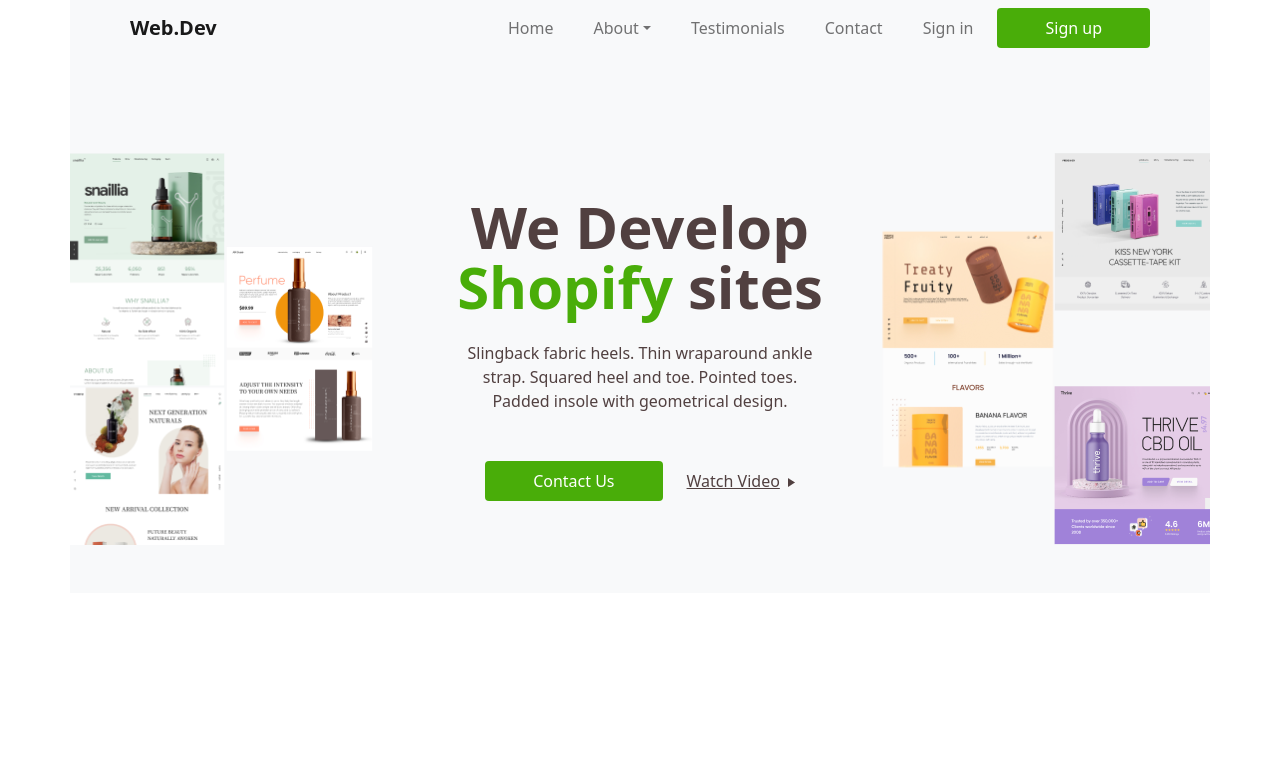
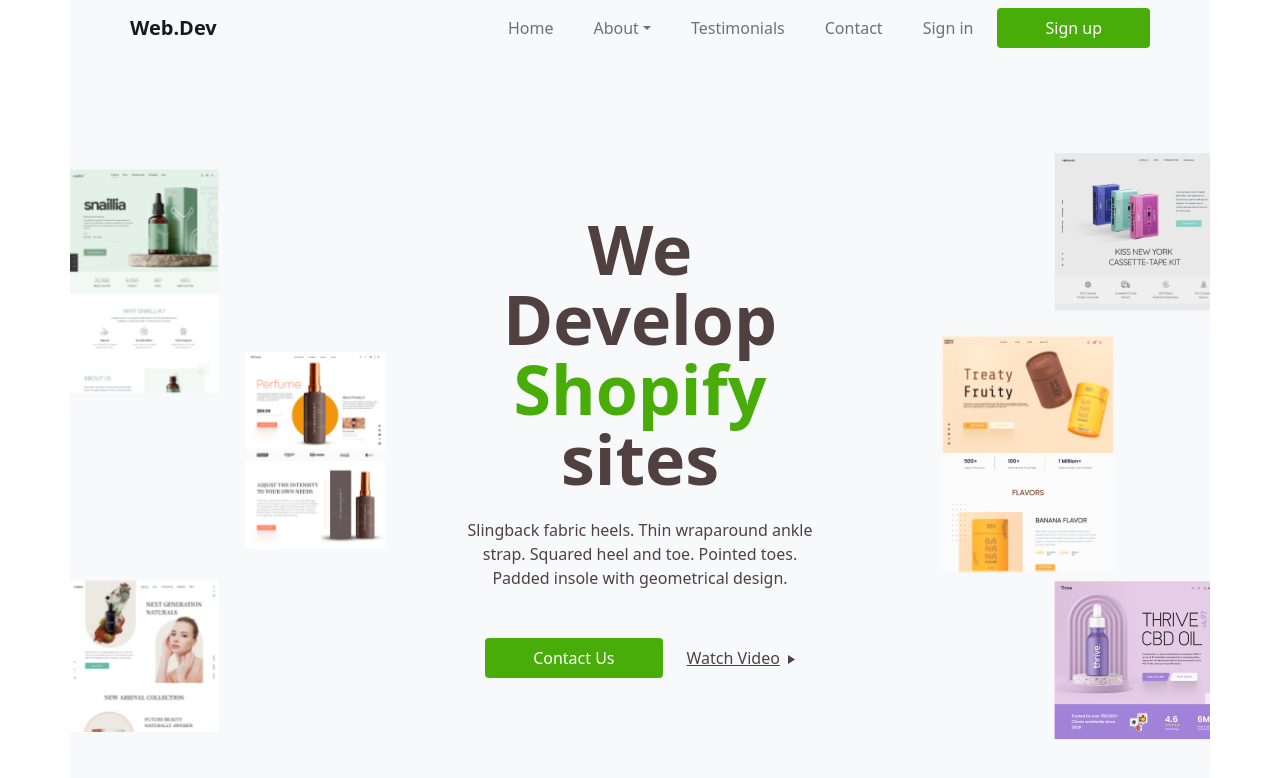
Before and after one commit to nataliia-stepanenko/Bootstrap_Home, a plain HTML site: page index.html in a window 1280 px wide. Drawn offline with Linux system fonts and the light colour scheme.

Commit message:
Positioned all the pics on the first screen

```diff
--- a/index.html
+++ b/index.html
@@ -53,16 +53,16 @@
 	<main>
 		<div class="container bg-light py-5 px-0">
 			<div class="row d-flex justify-content-between no-wrap">
-				<div class="col-4 d-flex">
-					<div class="d-flex flex-column justify-content-between">
-						<a href="#"><img src="img/l1.png" alt="Work 1"></a>
-						<a href="#"><img src="img/l3.png" alt="Work 3"></a>
+				<div class="col-4 d-flex pb-5 mt-3 mb-2">
+					<div class="d-flex flex-column justify-content-between me-4">
+						<a href="#"><img class="img-fluid" src="img/l1.png" alt="Work 1"></a>
+						<a href="#"><img class="img-fluid" src="img/l3.png" alt="Work 3"></a>
 					</div>
-					<div class="d-flex flex-column justify-content-center">
-						<a href="#"><img src="img/l2.png" alt="Work 2"></a>
+					<div class="d-flex flex-column justify-content-center me-5">
+						<a href="#"><img class="img-fluid" src="img/l2.png" alt="Work 2"></a>
 					</div>
 				</div>
-				<div class="col-4 d-flex flex-column justify-content-center px-2 text-dark">
+				<div class="col-4 d-flex flex-column justify-content-center px-2 pb-5 text-dark">
 					<h1 class="text-center green-heading mb-4">We Develop <span class="shopify">Shopify</span> sites</h1>
 					<p class="text-center mb-5">Slingback fabric heels. Thin wraparound ankle strap. Squared heel and toe. Pointed toes. Padded insole with geometrical design.</p>
 					<div class="d-flex justify-content-center align-items-center">
@@ -72,14 +72,22 @@
 						<a href="#" class="text-dark">Watch Video<img src="img/polygon.png" class="ps-2"></a>
 					</div>
 				</div>
-				<div class="col-4 d-flex justify-content-end">
-					<div class="d-flex flex-column justify-content-center">
-						<a href="#"><img src="img/r2.png" alt="Work 5"></a>
+				<div class="col-4 pb-5">
+					<div class="row mb-4">
+						<a class="d-flex justify-content-end" href="#"><img class="img-fluid" src="img/r1.png" alt="Work 4"></a>
 					</div>
-					<div class="d-flex flex-column justify-content-between">
-						<a href="#"><img src="img/r1.png" alt="Work 4"></a>
-						<a href="#"><img src="img/r3.png" alt="Work 6"></a>
+					<div class="row">
+						<a class="d-flex justify-content-center" href="#"><img class="img-fluid" src="img/r2.png" alt="Work 5"></a>
 					</div>
+					<div class="row mt-2">
+						<a class="d-flex justify-content-end" href="#"><img class="img-fluid" src="img/r3.png" alt="Work 6"></a>
+					</div>
+
+
+
+
+
+
 				</div>
 			</div>
 		</div>
```
Also changed, not shown: css/styles.css.
